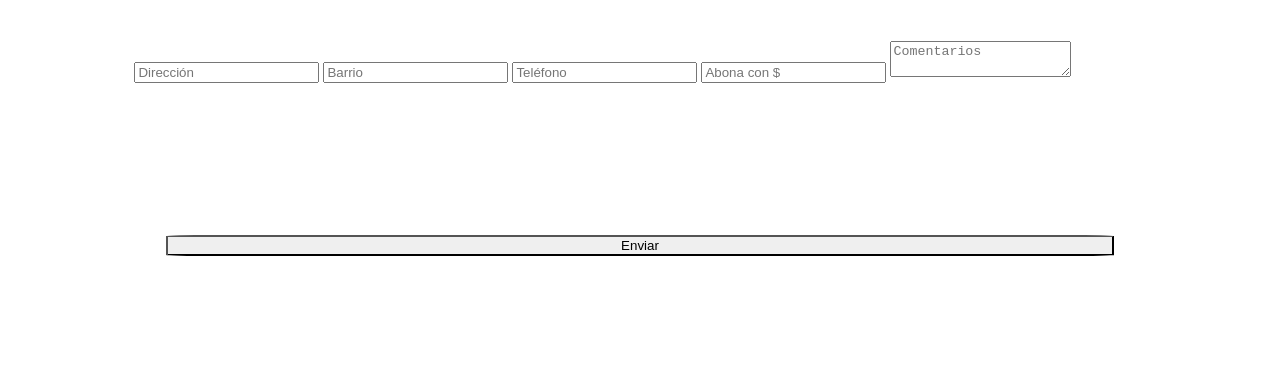
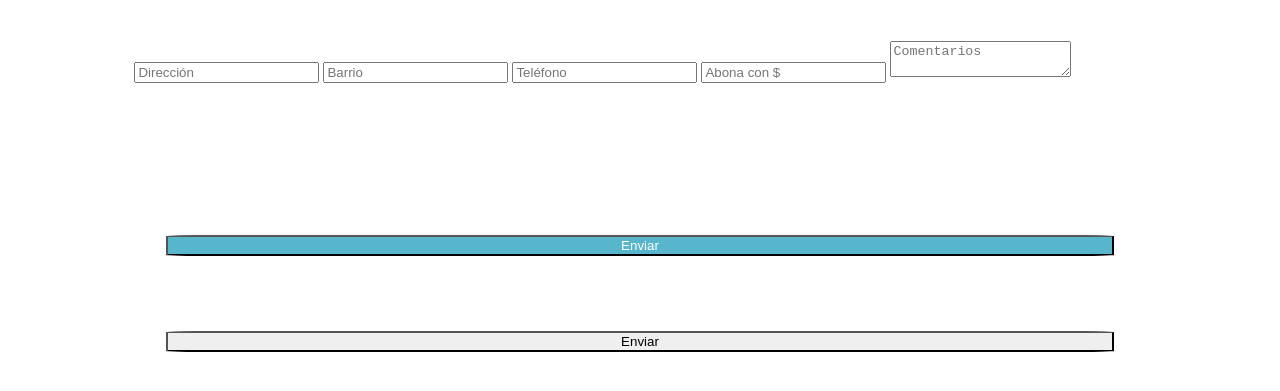
Before and after one commit to federicojaime/PracticoJF, a website: page www/templates/datosPedido.html in a window 1280 px wide. Shown: the part 205-596 px from the top of the page. Drawn offline with Linux system fonts and the light colour scheme; files that its build step writes are made by us from their sources; files whose address does not match are found by name.

Commit message:
colores botones

```diff
--- a/www/css/datosPedido.css
+++ b/www/css/datosPedido.css
@@ -23,3 +23,8 @@
     width: 75%;
     border-radius: 5%;
 }
+
+.jony {
+    background-color: #58b6cc;
+    color: white;
+}
--- a/www/templates/datosPedido.html
+++ b/www/templates/datosPedido.html
@@ -21,7 +21,10 @@
             </label>
         </div>
         <center>
-            <button id="btnEnviar" class="button button-royal icon ion-paper-airplane boton" ng-click="toPrincipal()">
+            <button class="button icon ion-paper-airplane boton jony" ng-click="toPrincipal()" ng-model="enviar">
+                Enviar
+            </button>
+            <button class="button button-dark icon ion-paper-airplane boton" ng-click="toLogin()" ng-model="enviar">
                 Enviar
             </button>
         </center>
```
Also changed, not shown: www/templates/admin-contactanos.html (+3 -3 lines).
